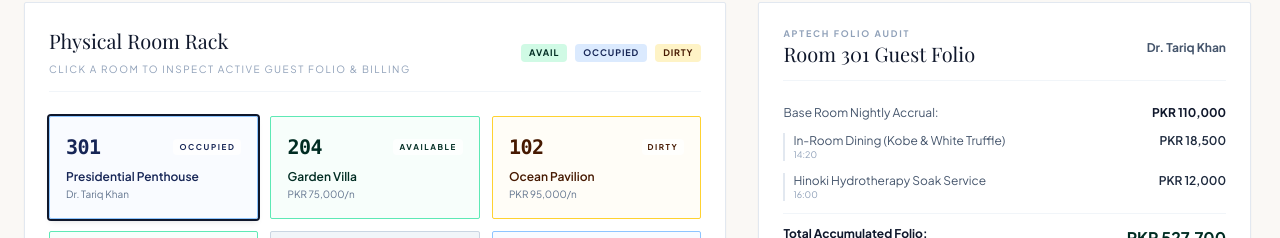
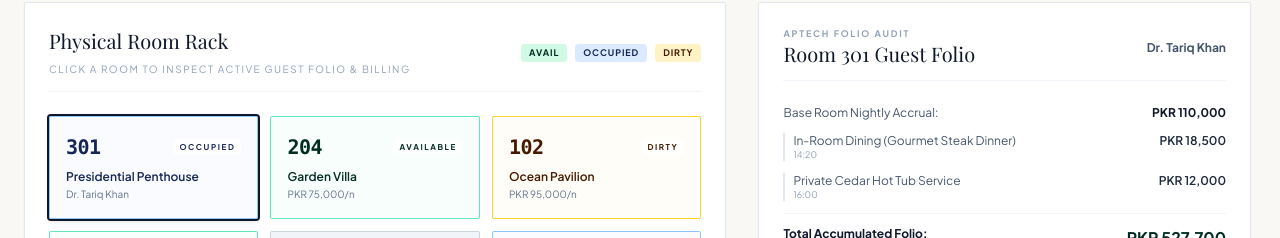
Before and after one commit to ahmed-husssain/HotelMS, a React (Vite) app in the folder client/: page /pms in a window 1280 px wide. Shown: the part 217-455 px from the top of the page. Built offline with nearby package versions, Linux system fonts and the light colour scheme; a web font is replaced by a local one.

Commit message:
style(pms): simplify folio charge descriptions

```diff
--- a/client/src/pages/StaffDashboard.jsx
+++ b/client/src/pages/StaffDashboard.jsx
@@ -15,8 +15,8 @@ export default function StaffDashboard() {
   const [rooms, setRooms] = useState(INITIAL_ROOMS)
   const [selectedRoom, setSelectedRoom] = useState(INITIAL_ROOMS[0])
   const [extraItems, setExtraItems] = useState([
-    { description: 'In-Room Dining (Kobe & White Truffle)', amount: 18500, time: '14:20' },
-    { description: 'Hinoki Hydrotherapy Soak Service', amount: 12000, time: '16:00' },
+    { description: 'In-Room Dining (Gourmet Steak Dinner)', amount: 18500, time: '14:20' },
+    { description: 'Private Cedar Hot Tub Service', amount: 12000, time: '16:00' },
   ])
 
   const addFolioCharge = (desc, cost) => {
```
